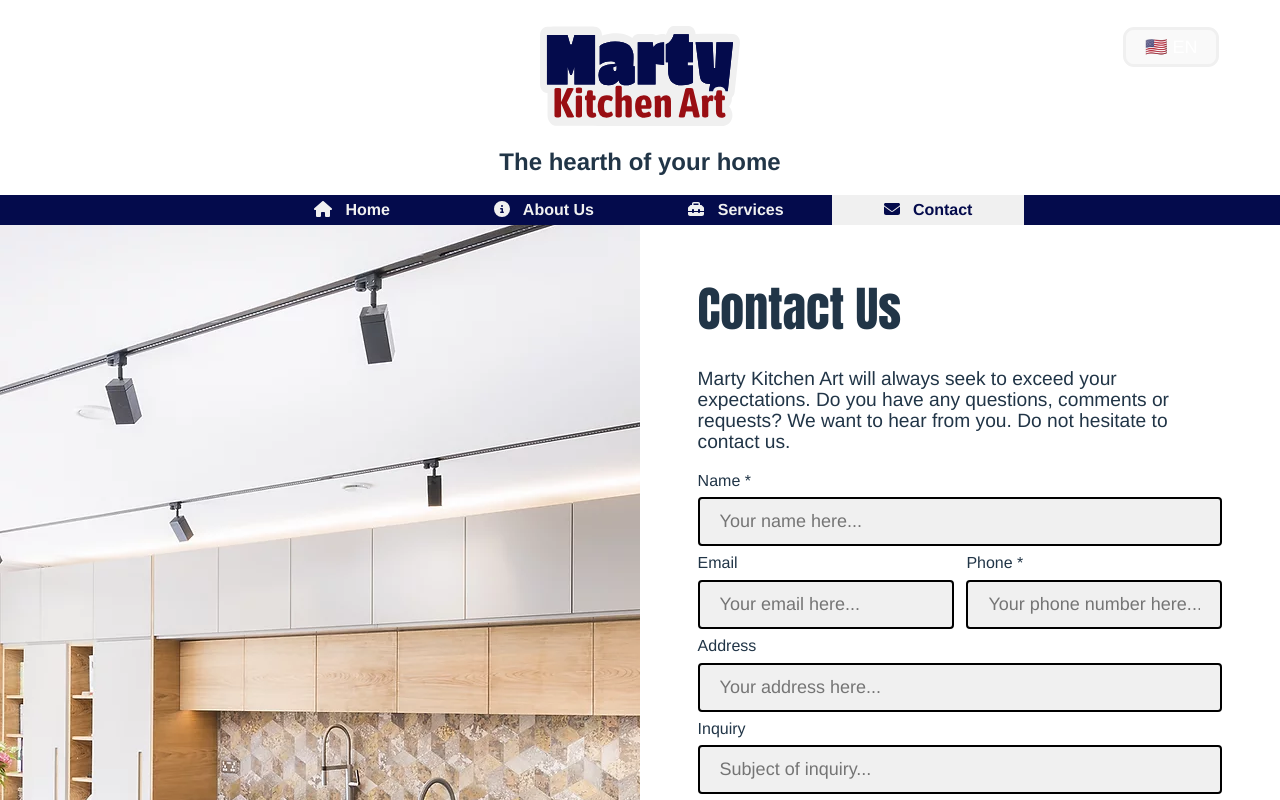
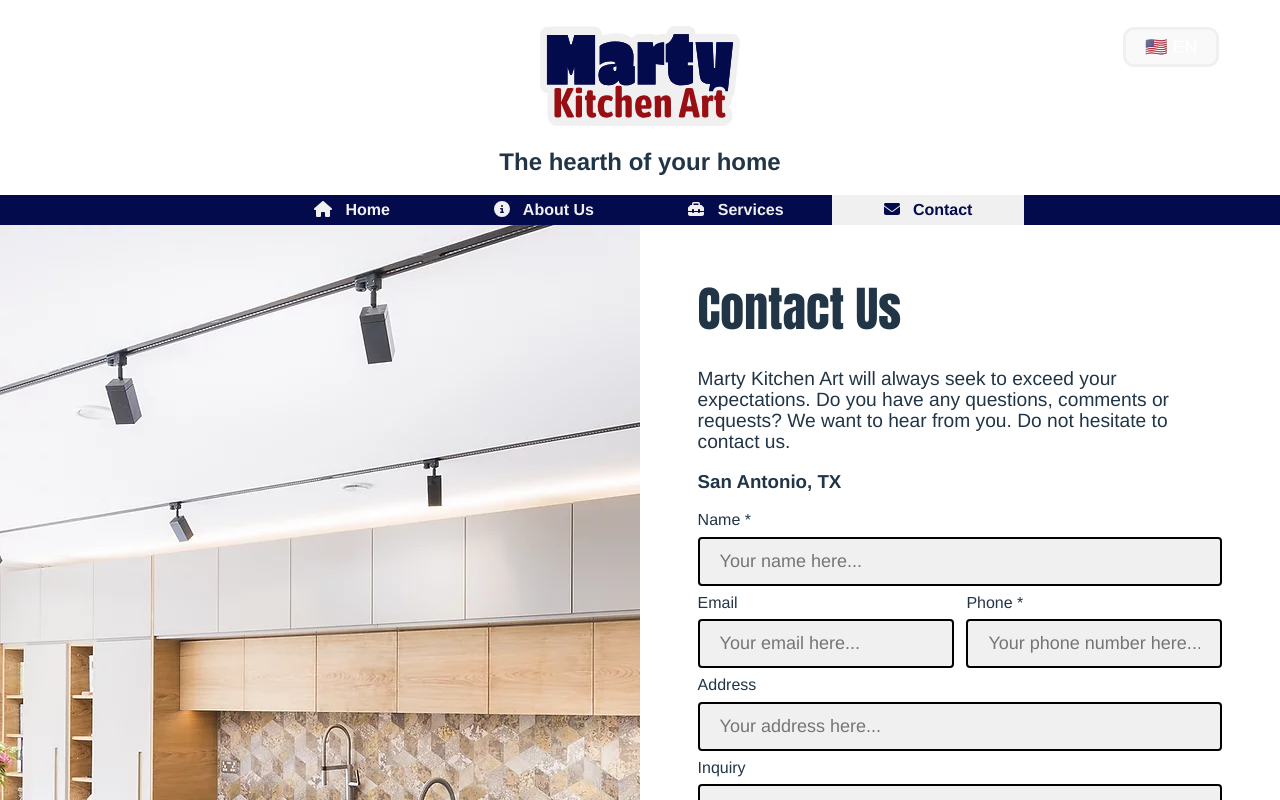
Before and after one commit to SomeGuyNamedJon/martykitchenart, a Vue app: page /contact in a window 1280 px wide. Built offline with nearby package versions, Linux system fonts and the light colour scheme; a web font is replaced by a local one.

Commit message:
Add references to city they operate in

```diff
--- a/src/pages/About.vue
+++ b/src/pages/About.vue
@@ -43,6 +43,8 @@
         <div class="contactInfo">
             <h2>{{contact.phone}}</h2>
             <h2>{{contact.email}}</h2>
+            <h1 v-if="lang == 'en'">Now servicing the greater <nobr>San Antonio, TX</nobr> metropolitan area</h1>
+            <h1 v-else>Ahora presta servicios al área metropolitana de <nobr>San Antonio, TX</nobr></h1>
         </div>
     </div>
 </div>
@@ -82,9 +84,13 @@
     height: max-content;
     text-align: right;
     bottom: 50px;
+    width: 60%;
     right: 75px;
     font-weight: lighter;
     font-size: 1.5vw;
+}
+.contactInfo h1{
+    font-size: 2.5em;
 }
 .blurb h2{
     color: var(--darkblue)
--- a/src/pages/Contact.vue
+++ b/src/pages/Contact.vue
@@ -25,6 +25,7 @@
         <div class="contactHead">
             <h1>{{json.title}}</h1>
             <p>{{json.subtitle}}</p>
+            <h3>San Antonio, TX</h3>
         </div>
         <ContactForm :lang="lang"/>
     </div>
```
